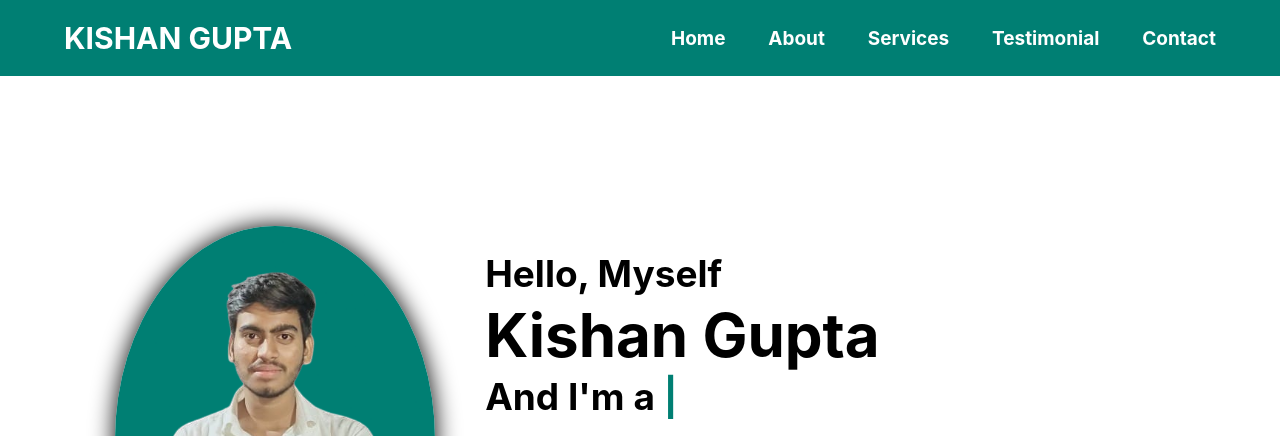
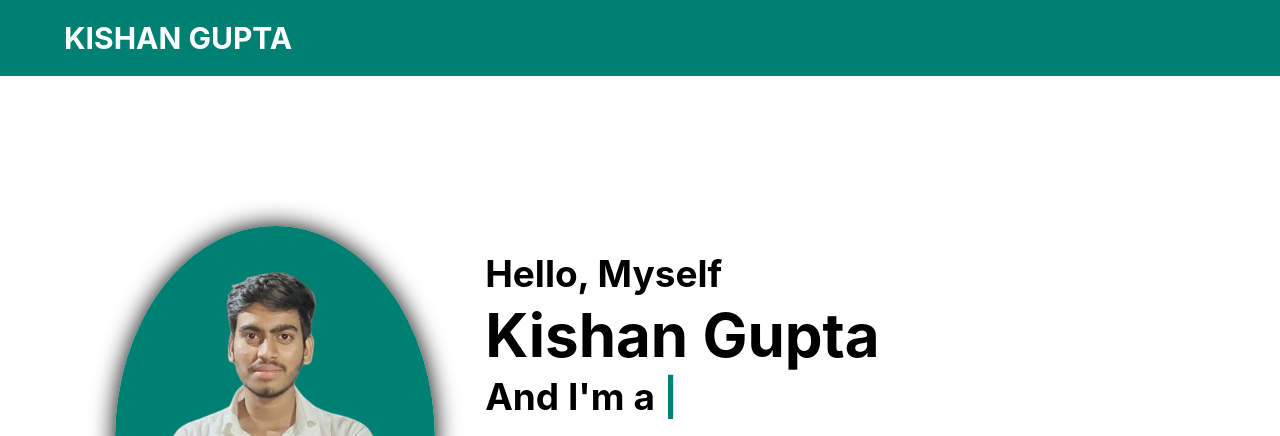
Before and after one commit to KishanKumar1047/portf, a plain HTML site: page index.html in a window 1280 px wide. Shown: the top 436 px of the page. Drawn offline with nearby package versions, Linux system fonts and the light colour scheme.

Commit message:
remove navbar

```diff
--- a/index.html
+++ b/index.html
@@ -20,7 +20,7 @@
 
 
 
-        <nav class="navbar">
+        <!-- <nav class="navbar">
             <a href="#home">Home</a>
             <a href="#about">About</a>
             <a href="#services">Services</a>
@@ -28,7 +28,7 @@
             <a href="#contact">Contact</a>
 
 
-        </nav>
+        </nav> -->
     </header>
 
     <!-- HOME SECTION CODE -->
```
